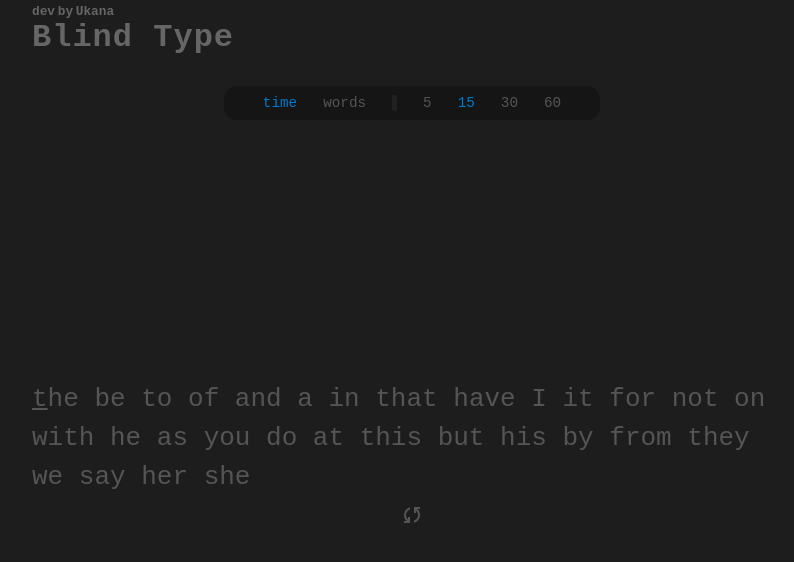
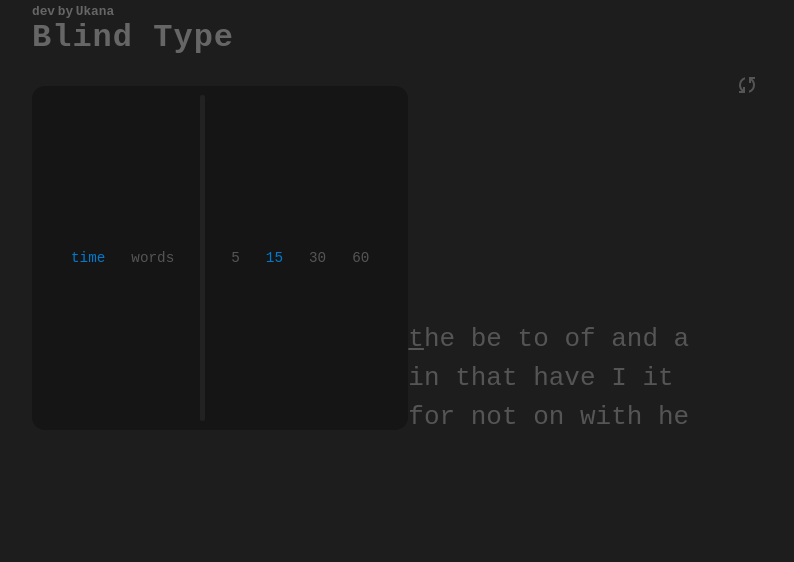
Before and after one commit to UkanaBastreet/blind-type, a React (Create React App) app: page / in a window 1280 px wide. Shown: the top 562 px of the page, without its empty margins (228-1022 px from the left). Built offline with nearby package versions, Linux system fonts and the light colour scheme.

Commit message:
refactor GamePage: simplify rendering logic and remove unused imports

```diff
--- a/src/components/GameField/GameField.tsx
+++ b/src/components/GameField/GameField.tsx
@@ -1,5 +1,7 @@
 import { FC } from "react";
 import { TextField } from "./TextField/TextField";
+import { GamePanel } from "../GamePanel/GamePanel";
+import { ModePanel } from "../ModePanel/ModePanel";
 import "./GameField.scss";
 
 interface GameFieldProps {}
@@ -7,7 +9,9 @@ interface GameFieldProps {}
 export const GameField: FC<GameFieldProps> = () => {
   return (
     <div className="game-field">
+      <ModePanel />
       <TextField />
+      <GamePanel />
     </div>
   );
 };
--- a/src/pages/home/GamePage.tsx
+++ b/src/pages/home/GamePage.tsx
@@ -1,24 +1,14 @@
 import { useSelector } from "react-redux";
 import { GameField } from "src/components/GameField/GameField";
-import { ModePanel } from "src/components/ModePanel/ModePanel";
 import { ResultField } from "src/components/GameResult/ResultField";
 import { RootState } from "src/store/store";
-import { GamePanel } from "src/components/GamePanel/GamePanel";
-import './GamePage.scss'
+import "./GamePage.scss";
 
 export const GamePage = () => {
   const status = useSelector((state: RootState) => state.game.status);
   return (
     <div className="game-page">
-      <ModePanel />
-      {status !== "finished" ? (
-        <>
-          <GameField />
-          <GamePanel />
-        </>
-      ) : (
-        <ResultField />
-      )}
+      {status !== "finished" ? <GameField /> : <ResultField />}
     </div>
   );
 };
```
